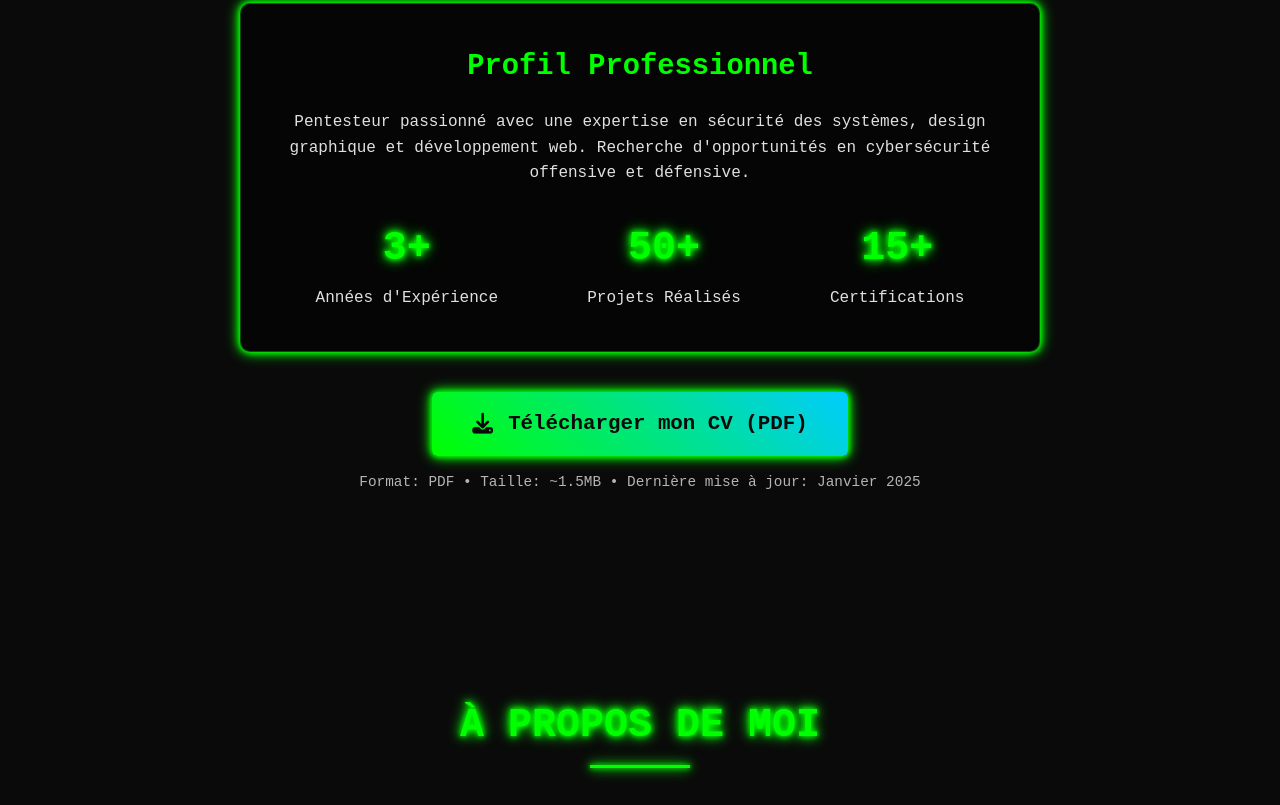
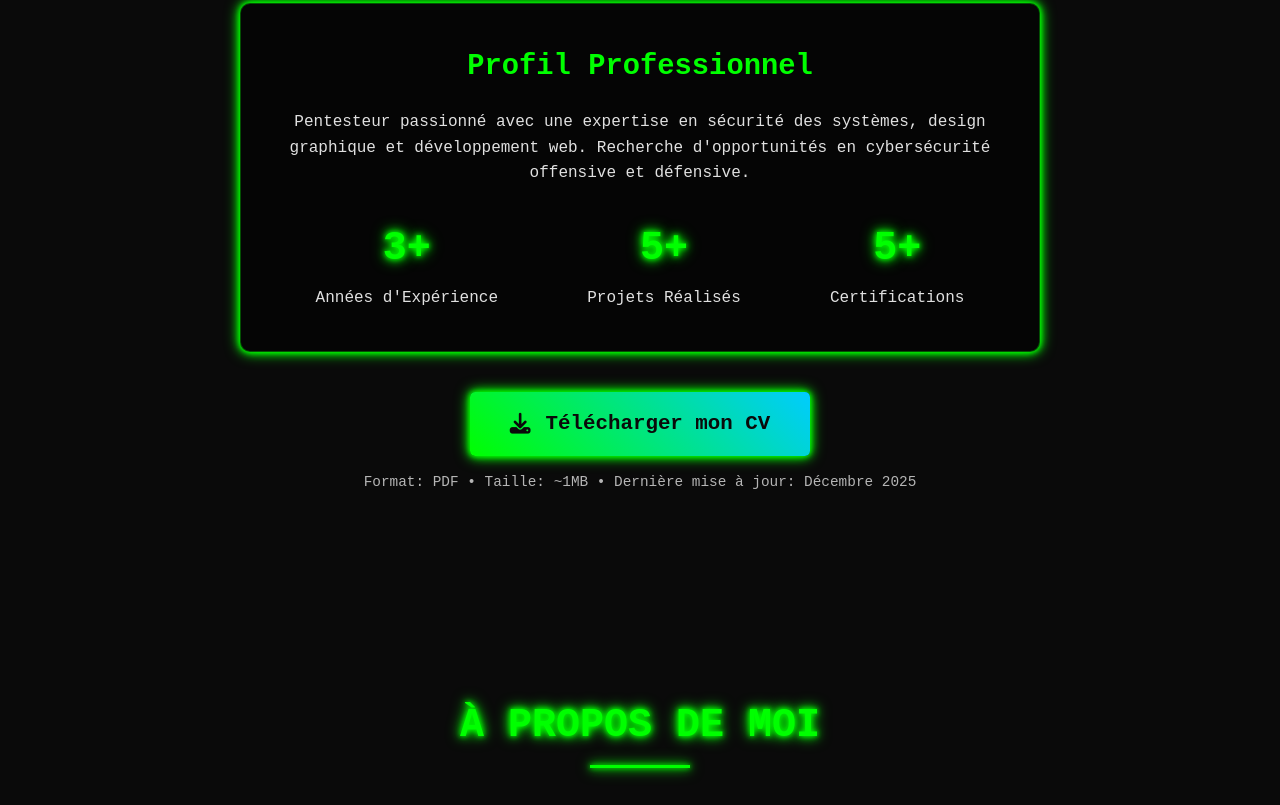
Before and after one commit to Salim253/blue_castle-portfolio, a plain HTML site: page index.html in a window 1280 px wide. Shown: the part 1011-1816 px from the top of the page. Drawn offline with Linux system fonts and the light colour scheme.

Commit message:
Update index.html

```diff
--- a/index.html
+++ b/index.html
@@ -1151,23 +1151,23 @@
                         <div class="stat-label">Années d'Expérience</div>
                     </div>
                     <div class="stat-item">
-                        <div class="stat-number">50+</div>
+                        <div class="stat-number">5+</div>
                         <div class="stat-label">Projets Réalisés</div>
                     </div>
                     <div class="stat-item">
-                        <div class="stat-number">15+</div>
+                        <div class="stat-number">5+</div>
                         <div class="stat-label">Certifications</div>
                     </div>
                 </div>
             </div>
 
             <div class="cv-download-container">
-                <a href="./docs/cv-salim-arinloye.pdf" class="cv-download-btn" download>
+                <a href="./docs/mycv.pdf" class="cv-download-btn" download>
                     <i class="fas fa-download"></i>
-                    Télécharger mon CV (PDF)
+                    Télécharger mon CV
                 </a>
                 <p style="margin-top: 15px; opacity: 0.8; font-size: 0.9rem;">
-                    Format: PDF • Taille: ~1.5MB • Dernière mise à jour: Janvier 2025
+                    Format: PDF • Taille: ~1MB • Dernière mise à jour: Décembre 2025
                 </p>
             </div>
         </div>
@@ -1187,6 +1187,7 @@
                     <div class="skill">Développement Web</div>
                     <div class="skill">OSPF/RIP</div>
                     <div class="skill">PixelLab</div>
+                    <div class="skill">Canva</div>
                     <div class="skill">Cybersécurité</div>
                     <div class="skill">Ethical Hacking</div>
                 </div>
```
